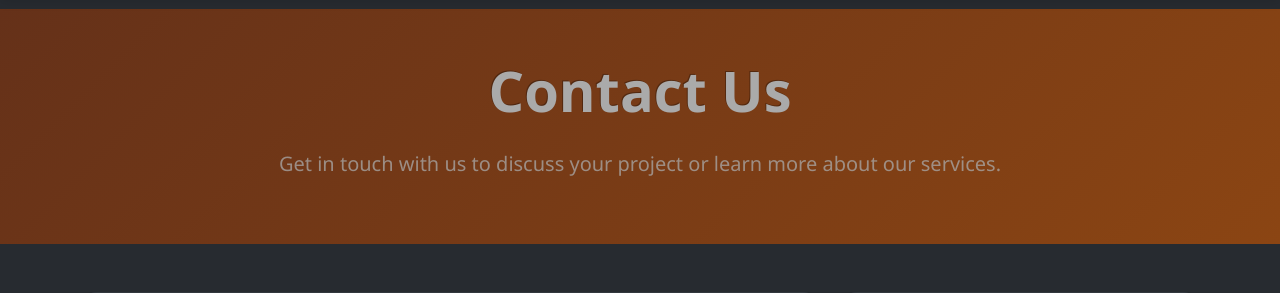
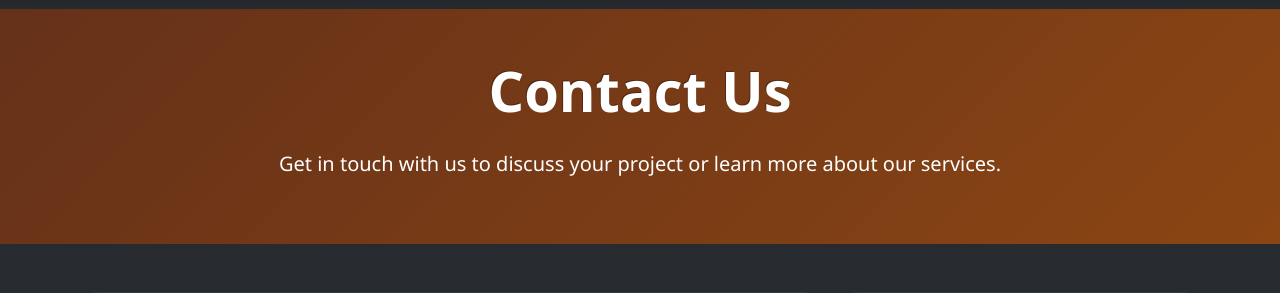
Before and after one commit to BarbarossaLives/mainsite_render, a Python web app: template templates/contact.html in a window 1280 px wide. Shown: the part 67-360 px from the top of the page. Run offline with Jinja, Linux system fonts and the light colour scheme; the template is opened without the code that fills it, so the values that code supplies are empty.

Commit message:
more minor color fixes

```diff
--- a/templates/business_solutions.html
+++ b/templates/business_solutions.html
@@ -8,8 +8,8 @@
     <div class="container">
         <div class="row justify-content-center text-cente">
             <div class="col-lg-8 mx-auto text-center">
-                <h1 class="display-4 fw-bold mb-4 text-dark">Business Solutions</h1>
-                <p class="lead text-dark">
+                <h1 class="display-4 fw-bold mb-4 text-white">Business Solutions</h1>
+                <p class="lead text-white">
                     Custom software and tools to help your business thrive.
                 </p>
             </div>
--- a/templates/contact.html
+++ b/templates/contact.html
@@ -8,8 +8,8 @@
     <div class="container" >
         <div class="row justify-content-center text-center">
             <div class="col-lg-8 mx-auto text-center" >
-                <h1 class="display-4 fw-bold mb-4">Contact Us</h1>
-                <p class="lead text-muted">
+                <h1 class="display-4 fw-bold mb-4 text-white">Contact Us</h1>
+                <p class="lead text-white">
                     Get in touch with us to discuss your project or learn more about our services.
                 </p>
             </div>
```
